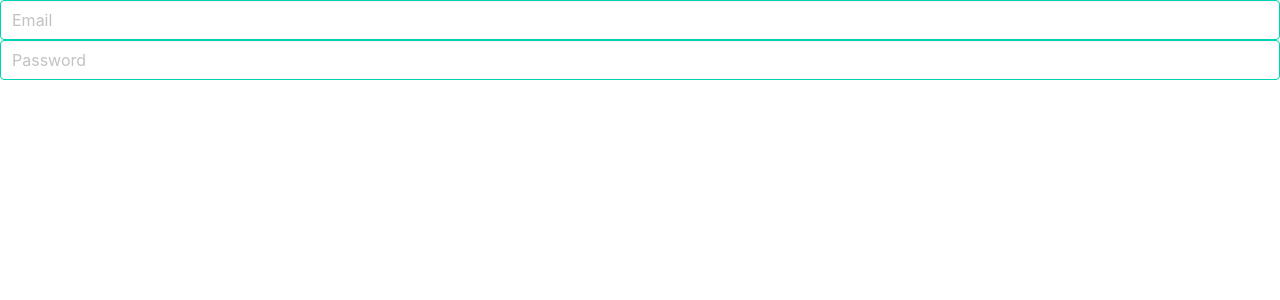
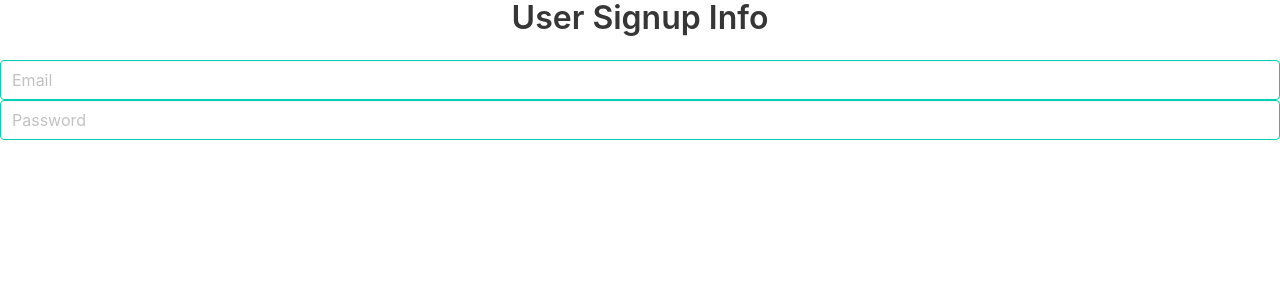
Before and after one commit to absolve-dev/aws-cognito-auth-tool, a React (Create React App) app: page / in a window 1280 px wide. Shown: the top 300 px of the page. Built offline with nearby package versions, Linux system fonts and the light colour scheme.

Commit message:
add title to sign up form

```diff
--- a/src/containers/Authentication/Signup.js
+++ b/src/containers/Authentication/Signup.js
@@ -22,6 +22,7 @@ class Signup extends Component {
     render() {
         return (
             <div className="App">
+                <h1 className="title">User Signup Info</h1>
                 <div className="field">
                     <div className="control">
                         <input
```
